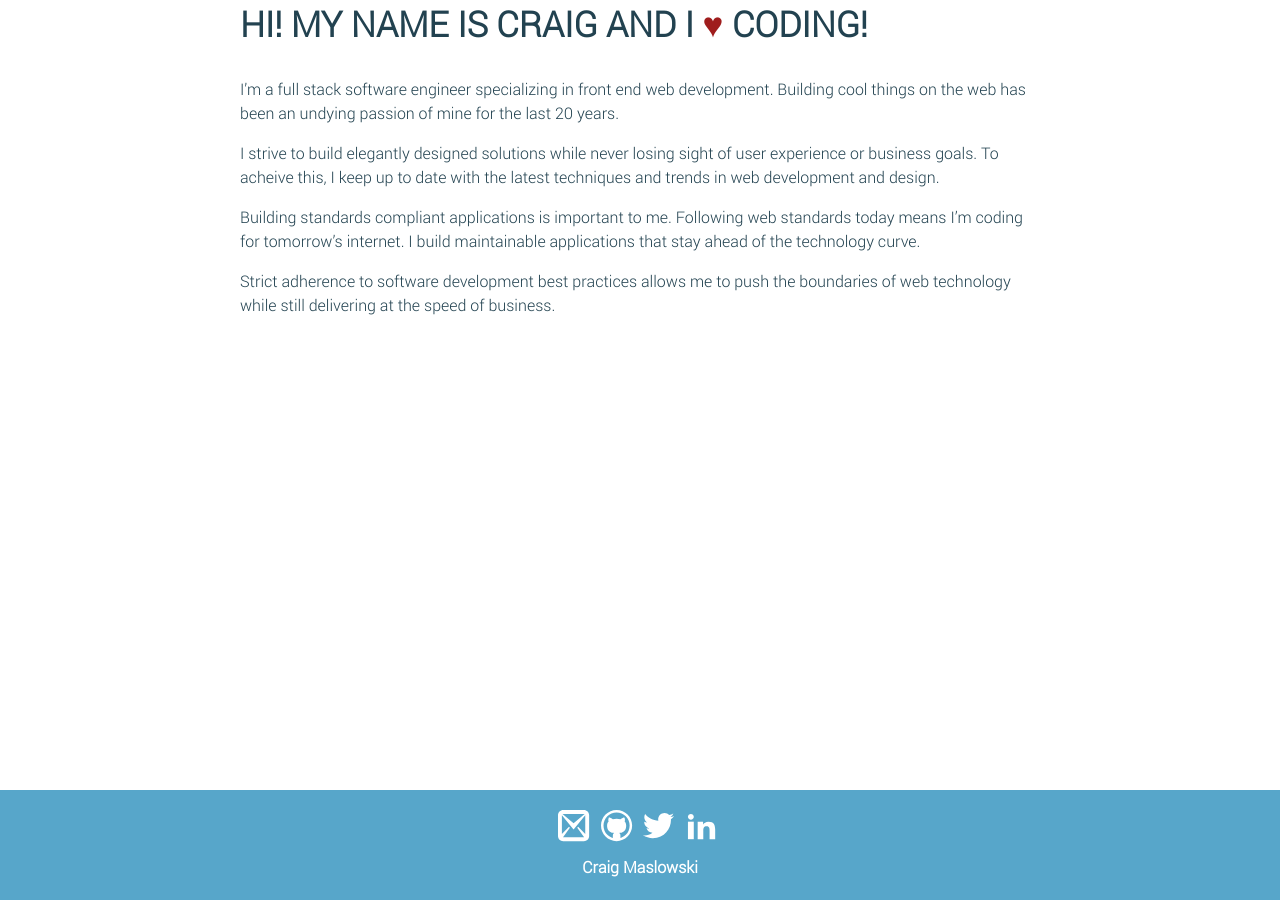
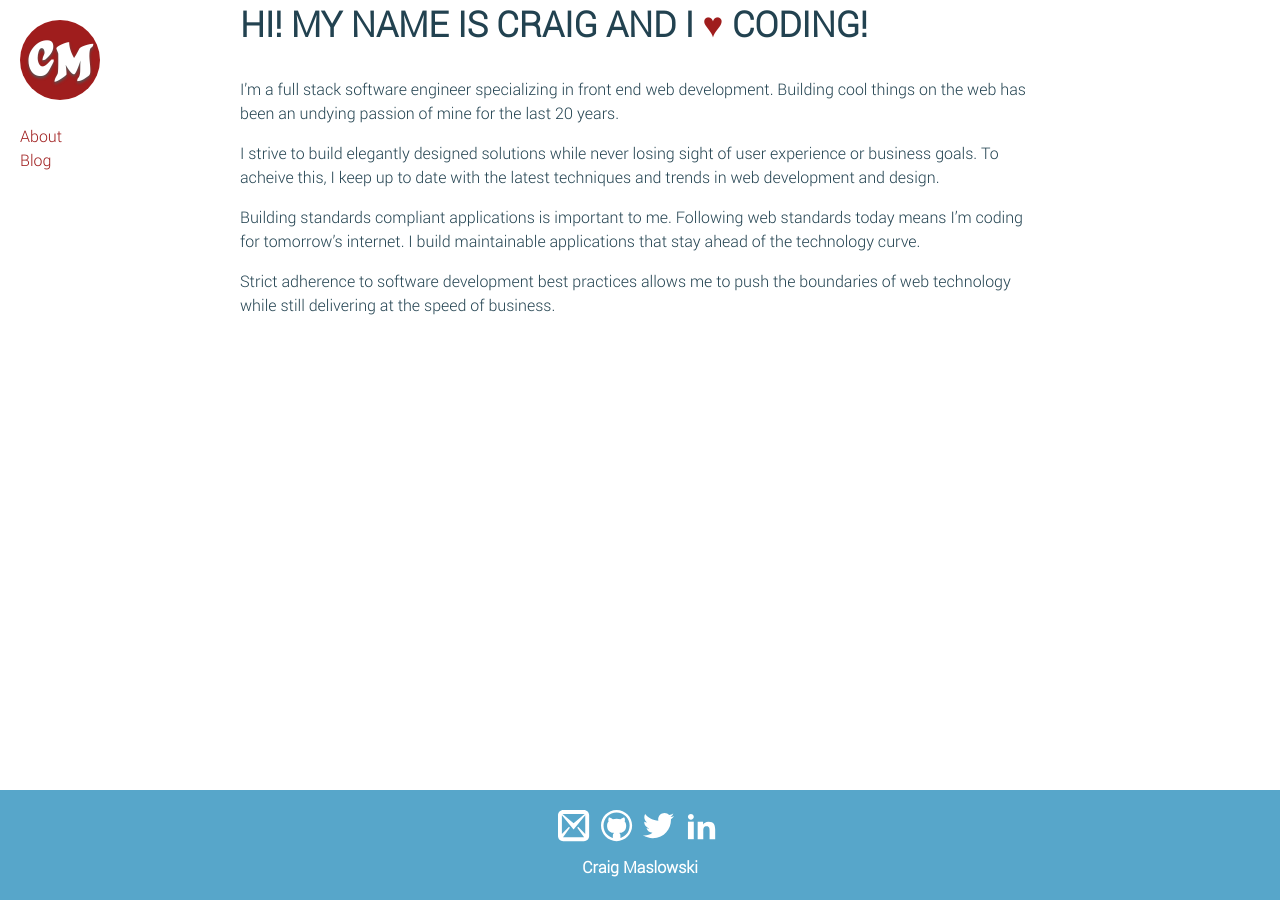
Before and after one commit to craigmaslowski/craigmaslowski.github.io, a Jekyll site: the page built from index.md, in a window 1280 px wide. Built offline with Jekyll 4.4.1, drawn with Linux system fonts in a browser that asks for light colours.

Commit message:
added navigation

```diff
--- a/_layouts/default.html
+++ b/_layouts/default.html
@@ -3,6 +3,15 @@
 {% include head.html %}
 <body>
   <div id="site-wrapper">
+    <nav id="site-nav">
+      <h1 class="logo"><a href="/">CM</a></h1>
+      <nav>
+        <ul>
+          <li><a href="/about">About</a></li>
+          <li><a href="/blog">Blog</a></li>
+        </ul>
+      </nav>
+    </nav>
     {% include header.html %}
 
     <div id="site-content">
--- a/_sass/_base.scss
+++ b/_sass/_base.scss
@@ -22,6 +22,50 @@ body {
   color: $default-text-color;
   background-color: $default-background-color;
   -webkit-text-size-adjust: 100%;
+}
+
+a, a:visited {
+  text-decoration: none;
+  color: $red;
+}
+
+a:hover, a:active {
+  color: darken($red, 10%);
+}
+
+#site-nav {
+  @extend %p;
+  h1, nav, ul, li { display: inline; }
+  padding: 20px;
+
+  .logo {
+    a, a:visited {
+      text-decoration: none;
+      color: $white;
+    }
+
+    a:hover, a:active {
+      color: $white;
+    }
+    @extend .circle;
+    font-family: "MothproofScriptRegular";
+    color: $white;
+    text-shadow: 0px 2px 3px #555;
+
+    background: $red;
+    margin: 0 auto;
+    text-align: center;
+    line-height: 80px;
+  }
+}
+
+@include media-query(map-get($breakpoints, "large")) {
+  #site-nav {
+    position: fixed;
+    top: 20;
+    left: 0;
+    h1, nav, li { display: block; }
+  }
 }
 
 #site-wrapper {
@@ -49,6 +93,12 @@ body {
   margin: 0 auto;
   max-width: 800px;
   padding: 0 20px;
+}
+
+@include media-query(map-get($breakpoints, "large")) {
+  #site-content {
+    padding: 0;
+  }
 }
 
 #site-footer {
@@ -90,22 +140,13 @@ body {
   display: block;
 }
 
-@include media-query(map-get($breakpoints, "small")) {
-
-}
-
 @include media-query(map-get($breakpoints, "medium")) {
   .line-break {
     display: inline;
   }
 }
 
-
 @include media-query(map-get($breakpoints, "large")) {
-  #site-content {
-    padding: 0;
-  }
-
   .line-break {
     display: inline;
   }
@@ -114,3 +155,9 @@ body {
 .heart {
   color: $red;
 }
+
+.circle {
+  border-radius: 50%;
+  width: 80px;
+  height: 80px;
+}
--- a/_sass/_fonts.scss
+++ b/_sass/_fonts.scss
@@ -20,3 +20,14 @@
   font-weight: normal;
   font-style: normal;
 }
+
+@font-face {
+    font-family: 'MothproofScriptRegular';
+    src: url('../fonts/Mothproof_Script-webfont.eot');
+    src: url('../fonts/Mothproof_Script-webfont.eot?#iefix') format('embedded-opentype'),
+         url('../fonts/Mothproof_Script-webfont.woff') format('woff'),
+         url('../fonts/Mothproof_Script-webfont.ttf') format('truetype'),
+         url('../fonts/Mothproof_Script-webfont.svg#mothproofscriptregular') format('svg');
+    font-weight: normal;
+    font-style: normal;
+}
```
Also changed, not shown: fonts/Mothproof_Script-webfont.ttf (added), fonts/Mothproof_Script-webfont.woff (added), 2 other files.
